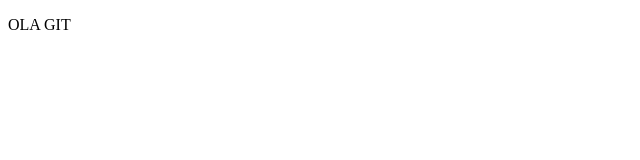
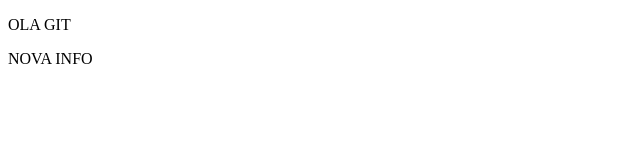
Before and after one commit to herege/primeiro, a plain HTML site: page index.html in a window 1280 px wide. Shown: the full height of the page, 0-640 px from the left. Drawn offline with Linux system fonts and the light colour scheme.

Commit message:
comiit 2

```diff
--- a/index.html
+++ b/index.html
@@ -8,5 +8,6 @@
 </head>
 <body>
     <p>OLA GIT</p>
+    <p>NOVA INFO</p>
 </body>
 </html>
```
